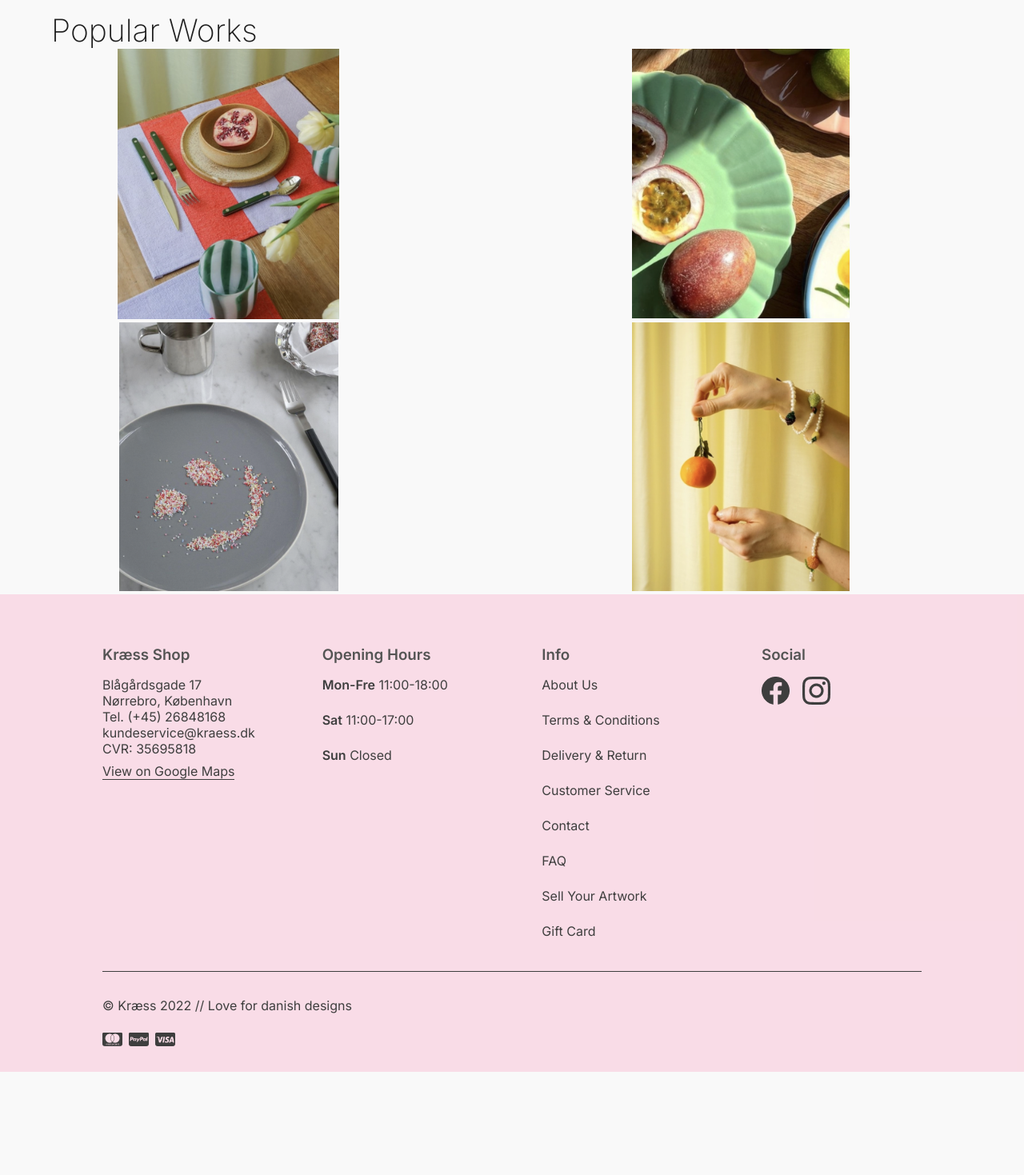
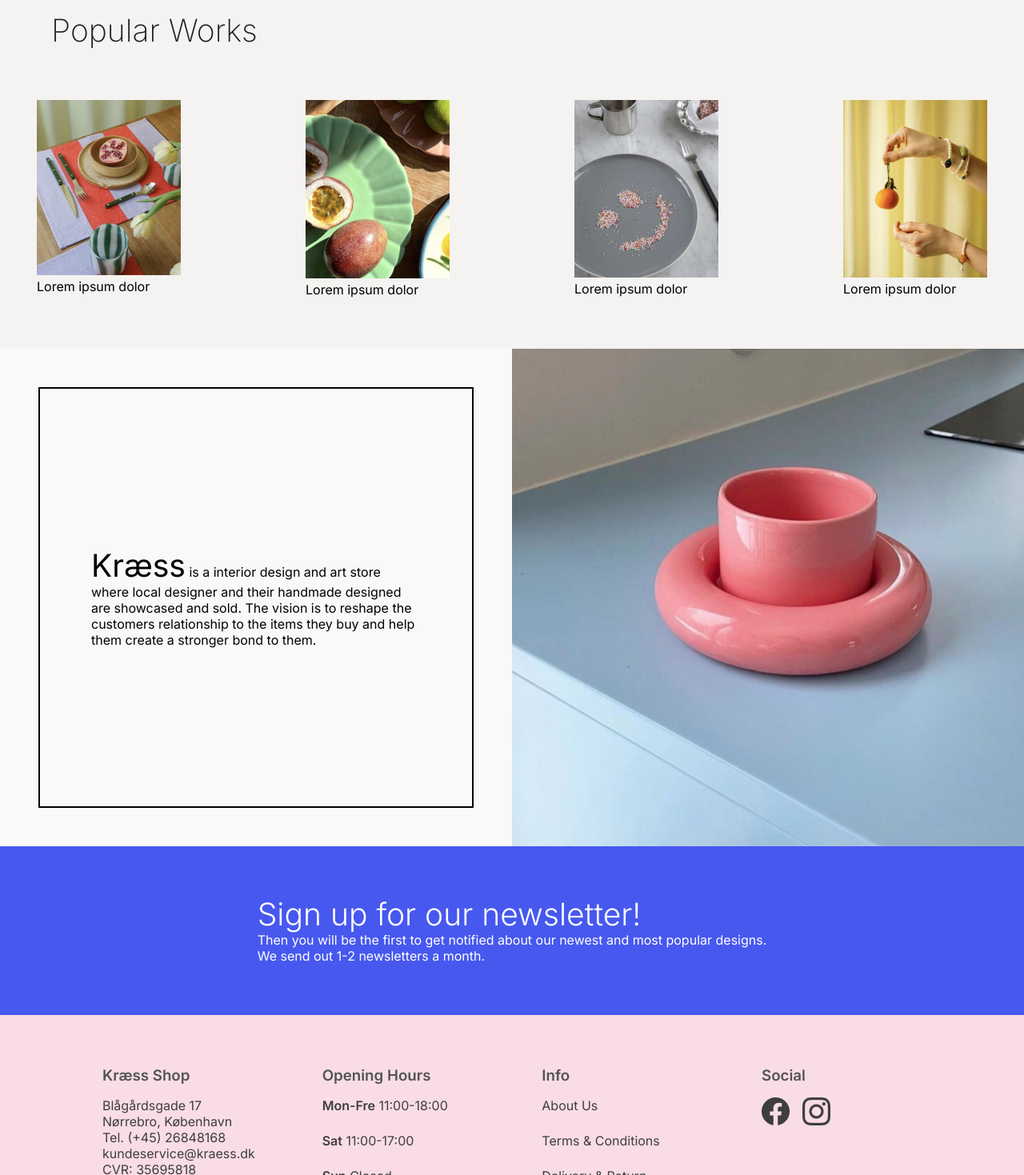
Before and after one commit to thordiskara/kraess, a plain HTML site: page index.html in a window 1280 px wide. Shown: the part 2660-4129 px from the top of the page at 80% size. Before the commit the page ends 4000 px from the top, so only its background shows below. Drawn offline with Linux system fonts and the light colour scheme; no server answers.

Commit message:
fix up for the fontpage

```diff
--- a/index.html
+++ b/index.html
@@ -288,20 +288,45 @@
         <div class="popularworks">
           <h3>Popular Works</h3>
 
-          <div class="popularworksgrid">
-            <div class="gridcontainer">
+          <div class="popularworksflex">
+            <div class="flexcontainer">
               <img src="img/popularwork1.png" alt="popularwork1" />
+              <p>Lorem ipsum dolor</p>
             </div>
             <div class="gridcontainer">
               <img src="img/popularwork2.png" alt="popularwork2" />
+              <p>Lorem ipsum dolor</p>
             </div>
             <div class="gridcontainer">
               <img src="img/popularwork3.png" alt="popularworks" />
+              <p>Lorem ipsum dolor</p>
             </div>
             <div class="gridcontainer">
               <img src="img/popularwork4.png" alt="popularwork4" />
+              <p>Lorem ipsum dolor</p>
             </div>
           </div>
+        </div>
+      </div>
+      <div class="aboutkraess">
+        <div class="aboutbox">
+          <p>
+            <span>Kræss</span> is a interior design and art store where local
+            designer and their handmade designed are showcased and sold. The
+            vision is to reshape the customers relationship to the items they
+            buy and help them create a stronger bond to them.
+          </p>
+        </div>
+        <img class="aboutpic" src="img/pic-for-about-section.png" alt="pot" />
+      </div>
+      <div class="newsletterbox">
+        <div>
+          <h2>Sign up for our newsletter!</h2>
+          <p>
+            Then you will be the first to get notified about our newest and most
+            popular designs.
+          </p>
+          <p>We send out 1-2 newsletters a month.</p>
         </div>
       </div>
     </main>
--- a/style.css
+++ b/style.css
@@ -568,6 +568,10 @@ input.input-text {
   font-weight: 900;
 }
 
+.artistotweek {
+  background-color: #f5f3f1;
+}
+
 .artistotweekflex {
   display: flex;
   flex-direction: column;
@@ -626,16 +630,55 @@ input.input-text {
   padding-left: 5vw;
 }
 
-.popularworksgrid {
-  display: grid;
-  grid-template-columns: 1fr 1fr;
+.popularworksflex {
+  display: flex;
+  justify-content: space-around;
+  flex-wrap: wrap;
+  gap: 5vw;
+  padding-top: 5vw;
+  padding-bottom: 5vw;
 }
-.popularworksgrid img {
-  width: 80%;
+.popularworksflex img {
+  width: 100%;
+  max-width: 180px;
+  min-width: 122px;
+  cursor: pointer;
 }
 
-.gridcontainer {
+.flexcontainer {
   justify-self: center;
+}
+
+.aboutbox {
+  margin: 15vw;
+  border: solid black 2px;
+  padding: 8vw;
+  display: flex;
+  justify-content: center;
+  align-items: center;
+}
+
+.aboutbox span {
+  font-size: var(--fs-l);
+}
+
+.aboutpic {
+  position: absolute;
+  z-index: -5;
+  visibility: hidden;
+}
+
+.newsletterbox {
+  color: white;
+  background-color: var(--clr-pri);
+  display: flex;
+  justify-content: center;
+  padding: 5vw;
+}
+
+.newsletterbox h2 {
+  color: white;
+  margin: 0;
 }
 
 /* PRODUCT LIST */
@@ -928,4 +971,21 @@ footer .footergrid1 .SoMe a {
   .artistotweekinfo p {
     width: 120%;
   }
+  .aboutpic {
+    position: relative;
+    z-index: 0;
+    visibility: visible;
+    align-self: center;
+  }
+  .aboutkraess {
+    flex-direction: column;
+  }
+  .aboutbox {
+    margin: 3rem;
+    padding: 5vw;
+  }
+  .aboutkraess {
+    display: grid;
+    grid-template-columns: 1fr 1fr;
+  }
 }
```
Also changed, not shown: img/pic-for-about-section.png (added).
